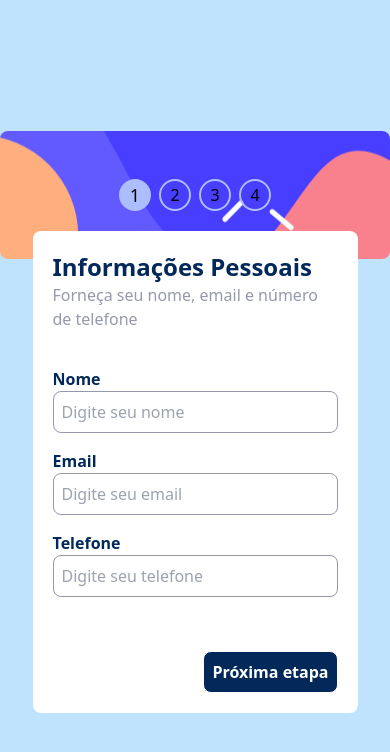
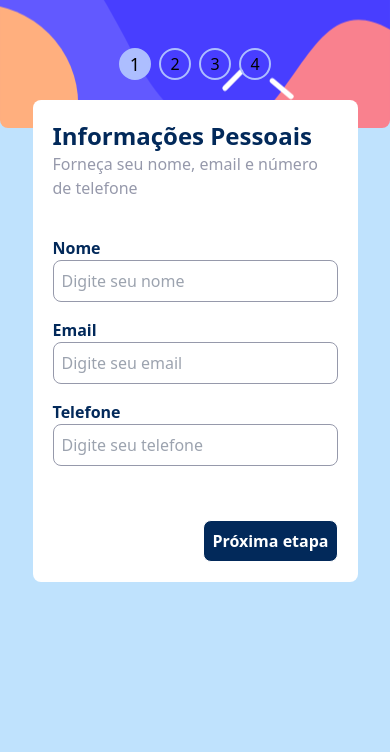
Before and after one commit to euheber/multistep-form, a website built with Vite: page index.html in a window 390 px wide. Built offline with nearby package versions, Linux system fonts and the light colour scheme.

Commit message:
fix: mobile height

```diff
--- a/index.html
+++ b/index.html
@@ -9,10 +9,10 @@
   </head>
   <body class="bg-Light-blue flex justify-center items-center h-screen">
     <main
-      class=" w-full  rounded-lg bg-Light-blue  flex flex-col items-center sm:flex-row"
+      class=" w-full h-full rounded-lg bg-Light-blue  flex flex-col items-center sm:flex-row"
     >
       <section
-        class="w-full  rounded-lg flex justify-center items-center h-32 gap-2  options">
+        class="w-full  rounded-b-lg flex justify-center items-center h-32 gap-2  options">
 
         <div class="flex items-center gap-4">
           <button
@@ -63,7 +63,7 @@
         </div>
       </section>
 
-      <section class=" flex flex-col w-2/4 -mt-7 bg-White p-5 rounded-lg w-5/6">
+      <section class=" flex flex-col -mt-7 bg-White p-5 rounded-lg w-5/6">
         <div id="form" class="min-h-[380px]">
 
         </div>
```
